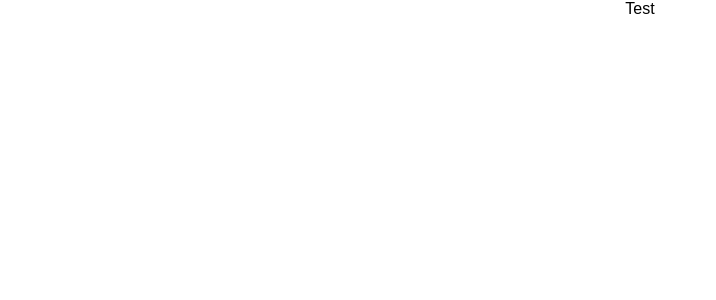
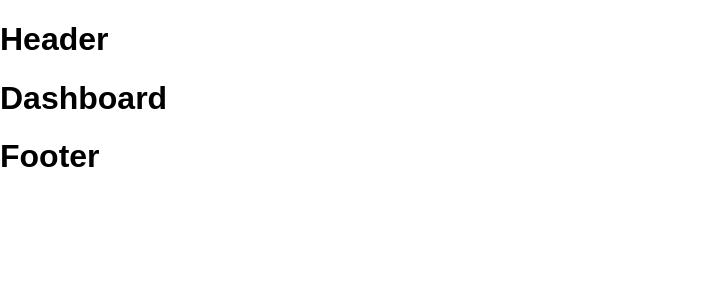
Before and after one commit to ankitaluthra1/ui, a React (Create React App) app: page / in a window 1280 px wide. Shown: the top 300 px of the page, without its empty margins (0-716 px from the left). Built offline with nearby package versions, Linux system fonts and the light colour scheme.

Commit message:
Add routes - Shirish/Ankita

```diff
--- a/src/components/Layout/Layout.jsx
+++ b/src/components/Layout/Layout.jsx
@@ -1,8 +1,23 @@
 import * as React from 'react';
+import {Route} from "react-router-dom";
+
+const Header = () => <div><h1>Header</h1></div>;
+const Requests = () => <div><h1>Requests</h1></div>;
+const Dashboard = () => <div><h1>Dashboard</h1></div>;
+const Body = (props) => <div>{props.children}</div>;
+const Footer = () => <div><h1>Footer</h1></div>;
 
 export default class Layout extends React.Component {
-
   render() {
-    return (<div>Test</div>);
+    return (
+      <div id="app">
+        <Header />
+        <Body>
+          <Route exact path="/" component={Dashboard} />
+          <Route exact path="/requests" component={Requests} />
+        </Body>
+        <Footer />
+      </div>
+    );
   }
 }
--- a/src/index.js
+++ b/src/index.js
@@ -1,12 +1,12 @@
 import React from 'react';
 import ReactDOM from 'react-dom';
-import { BrowserRouter } from 'react-router-dom';
+import {BrowserRouter, Route} from 'react-router-dom';
 import './index.scss';
-import App from './App';
+import Layout from './components/Layout/Layout';
 
 ReactDOM.render(
   <BrowserRouter>
-    <App />
+    <Route component={Layout}/>
   </BrowserRouter>,
   document.getElementById('root'),
 );
```
